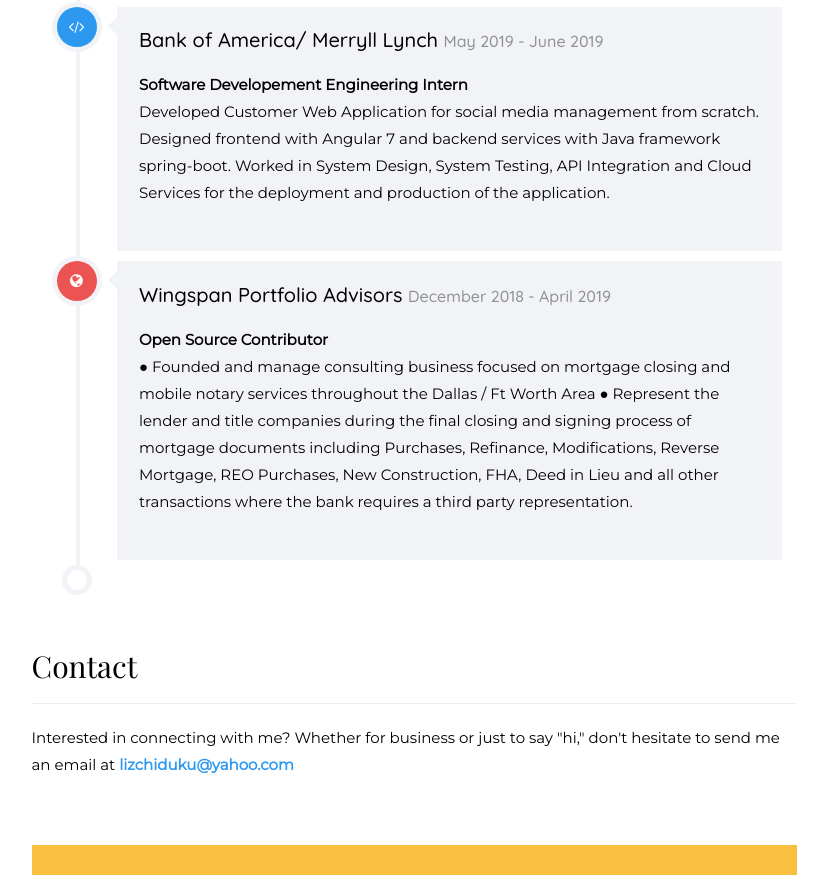
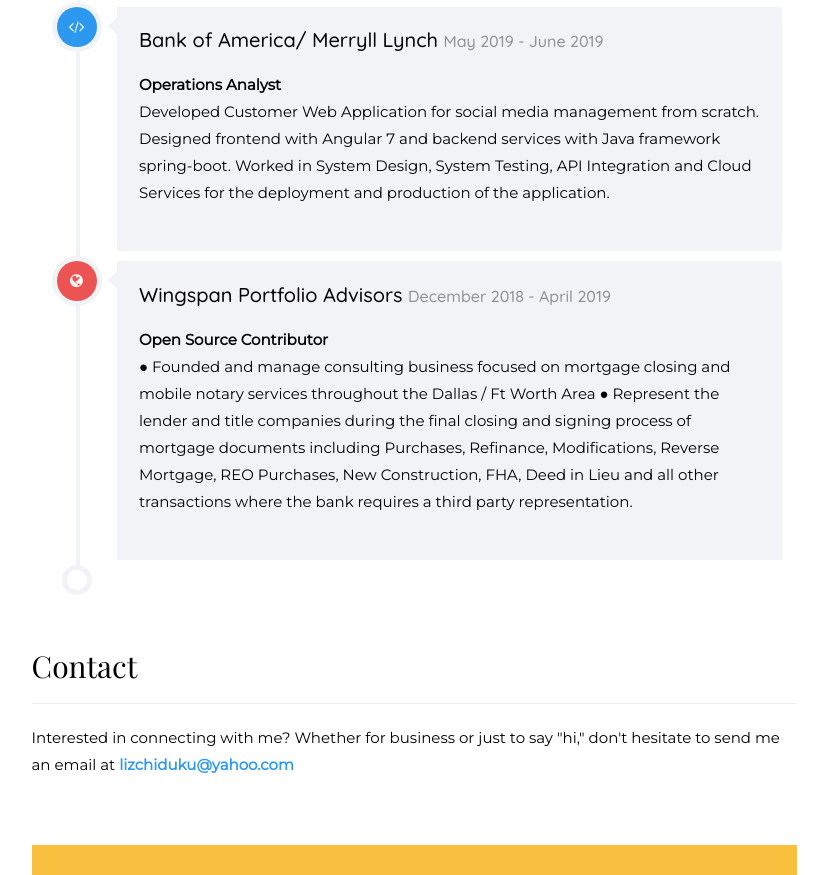
Before and after one commit to lizchiduku/LizChiduku_Portfolio, a plain HTML site: page Portfolio/index.html in a window 1280 px wide. Shown: the part 1693-2568 px from the top of the page, without its empty margins (376-1204 px from the left). Drawn offline with nearby package versions, Linux system fonts and the light colour scheme; some packages are replaced by stand-ins of ours; a script that the page names is missing; a web font is replaced by a local one.

Commit message:
Update index.html

```diff
--- a/Portfolio/index.html
+++ b/Portfolio/index.html
@@ -279,7 +279,7 @@
 
 					               <div class="timeline-label">
 					                  <h2><a href="#">Bank of America/ Merryll Lynch</a> <span>May 2019 - June 2019</span></h2>
-                                       <p><strong>Software Developement Engineering Intern</strong><br>Developed Customer Web Application for social media management from scratch.<br>Designed frontend with Angular 7 and backend services with Java framework spring-boot. Worked in System Design, System Testing, API Integration and Cloud Services for the deployment and production of the application.</p>
+                                       <p><strong>Operations Analyst</strong><br>Developed Customer Web Application for social media management from scratch.<br>Designed frontend with Angular 7 and backend services with Java framework spring-boot. Worked in System Design, System Testing, API Integration and Cloud Services for the deployment and production of the application.</p>
 					                  <p></p>
 					               </div>
 					            </div>
```
